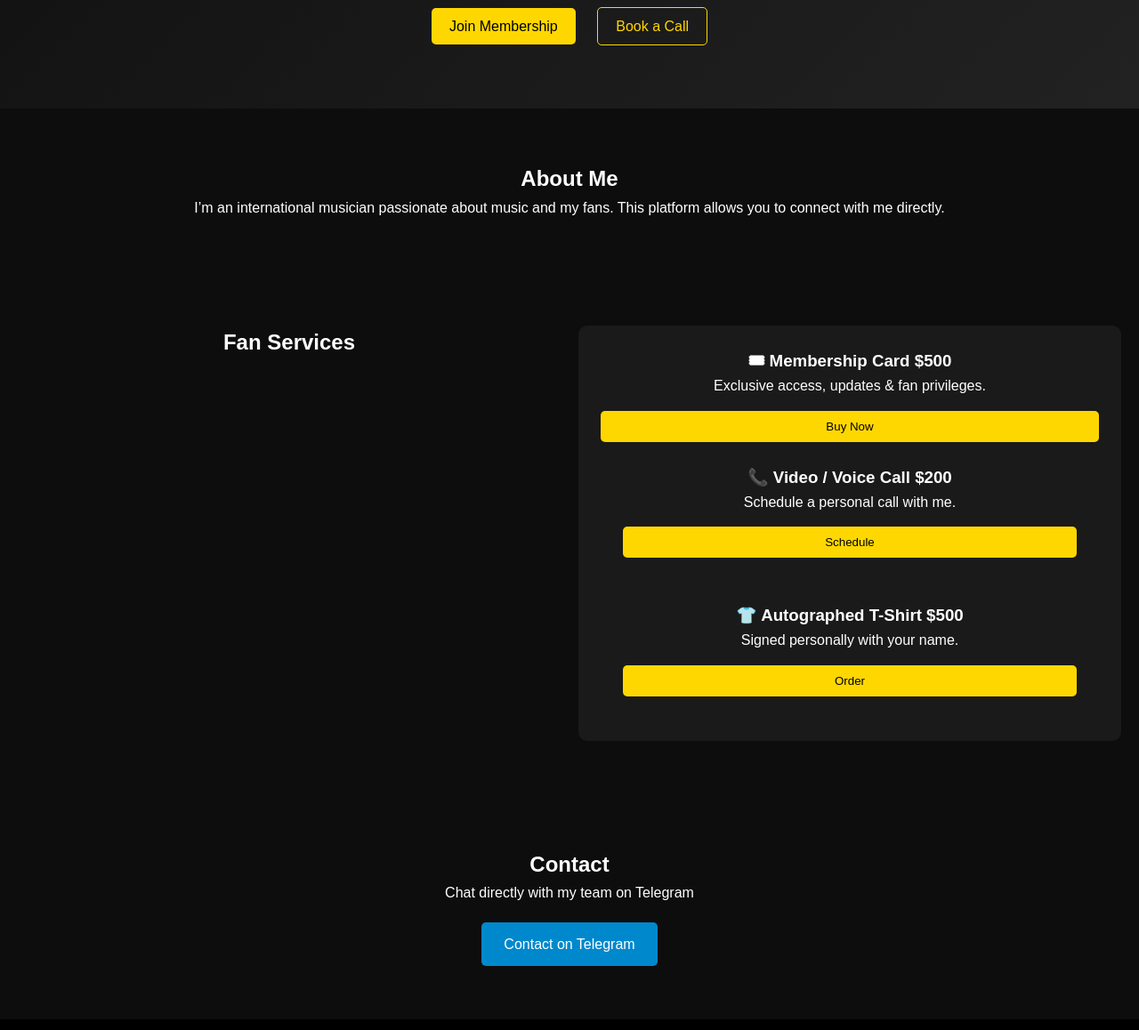
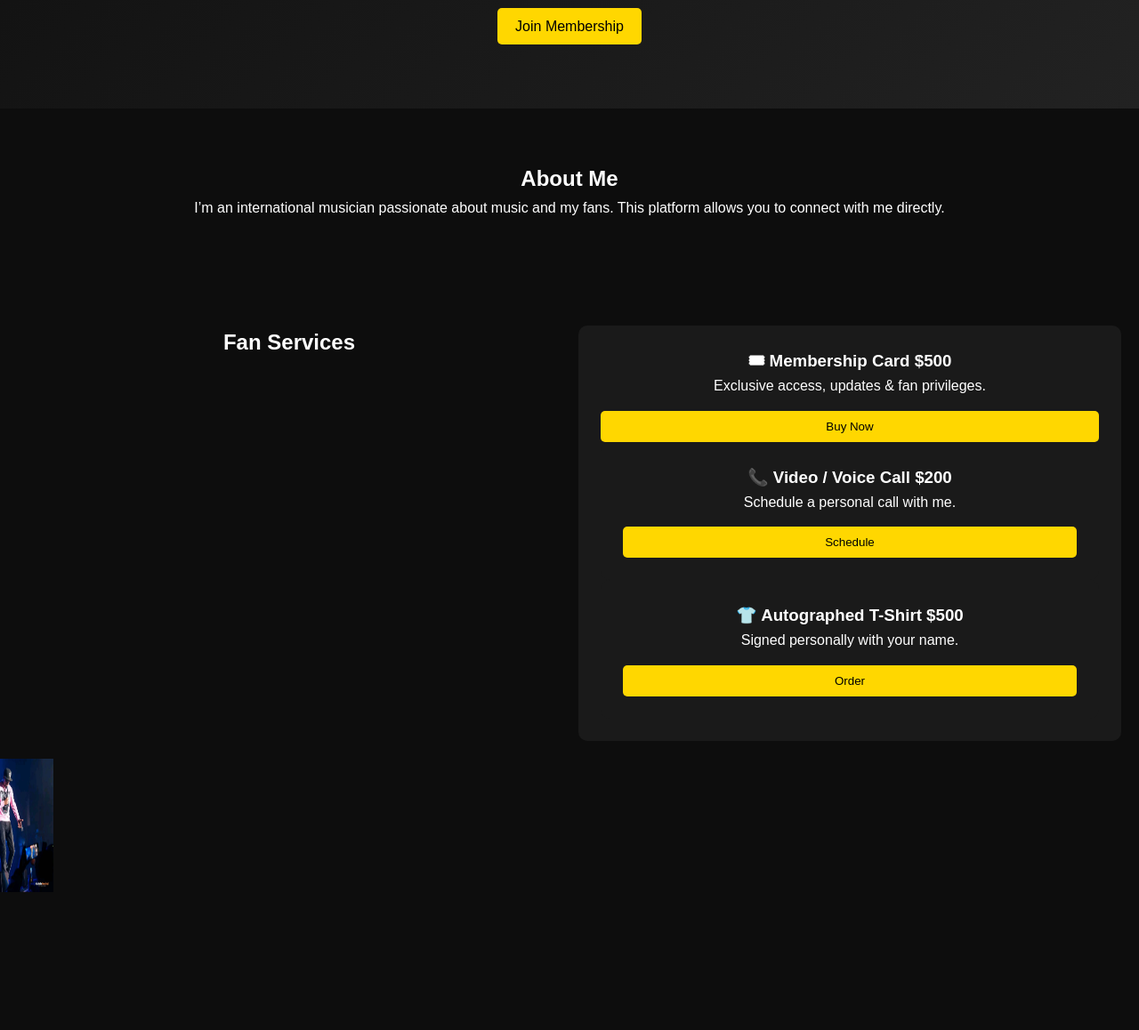
Before and after one commit to esp09115091344-tech/my-website, a plain HTML site: page index.html in a window 1280 px wide. Shown: the part 383-1541 px from the top of the page at 89% size. Drawn offline with Linux system fonts and the light colour scheme; a script that the page names is missing.

Commit message:
Add files via upload

```diff
--- a/index.html
+++ b/index.html
@@ -24,7 +24,6 @@
   <p>Exclusive access for real fans only</p>
   <div class="buttons">
     <a href="#services" class="btn">Join Membership</a>
-    <a href="#services" class="btn outline">Book a Call</a>
   </div>
 </section>
 
@@ -55,6 +54,9 @@
     <p>Signed personally with your name.</p>
     <a href="https://t.me/George_8111"><button>Order</button></a>
 </section>
+<section id="down">
+  <img class="imgdown" src="down.jpg">
+</section><br></br><br></br><br></br>
 
 <section id="contact" class="section">
   <h2>Contact</h2>
```
Also changed, not shown: down.jpg (added).
